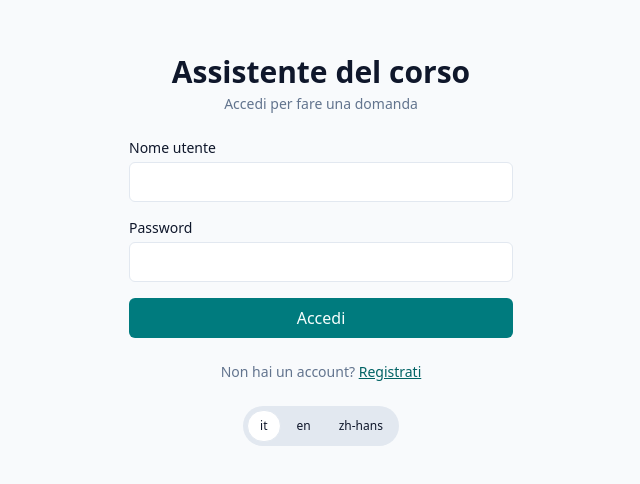
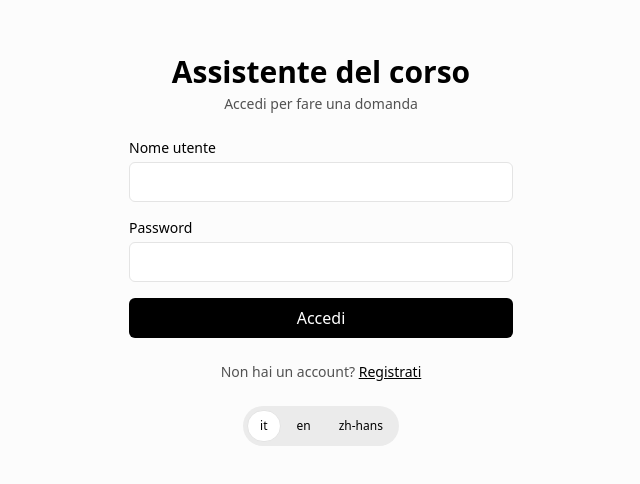
Before and after one commit to Zhengjunliang/multilingual-course-assistant, a React (Vite) app in the folder frontend/: page /login in a window 1280 px wide. Shown: the part 150-634 px from the top of the page, without its empty margins (319-959 px from the left). Built offline with nearby package versions, Linux system fonts and the light colour scheme; no server answers.

Commit message:
feat(frontend): take the palette to a neutral scale and turn the gate around

```diff
--- a/frontend/scripts/check-contrast.mjs
+++ b/frontend/scripts/check-contrast.mjs
@@ -32,21 +32,48 @@ const STYLESHEET = fileURLToPath(new URL("../src/index.css", import.meta.url));
 const TEXT = 4.5;
 const SHAPE = 3;
 
-/** Below this the "accent" is a grey, whatever else it is. */
-const MIN_CHROMA = 0.08;
+/**
+ * Above this a "neutral" token has a tint, whatever it is called.
+ *
+ * This is a ceiling, and it used to be a floor. The palette it guarded had an
+ * accent that was simply the ink, so the floor asked a question that could fail.
+ * The palette is deliberately achromatic now, every neutral token sits at
+ * exactly zero, and no legitimate edit can trip this. It catches inattention,
+ * not error, and the honest way to run it is knowing that.
+ */
+const MAX_CHROMA = 0.02;
+
+/** The neutral tokens. `--warn*` is the one colour left and is exempt. */
+const NEUTRAL = ["canvas", "surface", "ink", "muted", "line", "accent", "accent-ink", "mark"];
 
 const PAIRS = [
   { front: "ink", back: "canvas", min: TEXT, where: "index.css body rule" },
-  { front: "ink", back: "surface", min: TEXT, where: "AppHeader.tsx:42, card.tsx:19" },
-  { front: "muted", back: "canvas", min: TEXT, where: "ChatPage.tsx empty state" },
-  { front: "muted", back: "surface", min: TEXT, where: "CitationList.tsx:108" },
+  { front: "ink", back: "surface", min: TEXT, where: "card.tsx:19 card body" },
+  { front: "muted", back: "canvas", min: TEXT, where: "EmptyState.tsx:39 subtitle" },
+  { front: "muted", back: "surface", min: TEXT, where: "CitationList.tsx:113 excerpt" },
+  { front: "ink", back: "mark", min: TEXT, where: "AnswerStream.tsx:91 citation pill" },
+  { front: "muted", back: "mark", min: TEXT, where: "CitationList.tsx:113 on a lit card" },
   { front: "accent-ink", back: "accent", min: TEXT, where: "button.tsx:11 default variant" },
-  { front: "accent-text", back: "canvas", min: TEXT, where: "AnswerStream.tsx:35 link hover" },
-  { front: "accent-text", back: "surface", min: TEXT, where: "AnswerStream.tsx:35 inside a card" },
   { front: "accent", back: "canvas", min: SHAPE, where: "button.tsx:7 focus outline" },
-  { front: "accent", back: "surface", min: SHAPE, where: "CitationList.tsx:90 highlight ring" },
-  { front: "mark-ink", back: "mark", min: TEXT, where: "TurnView.tsx:56 question bubble" },
-  { front: "warn-ink", back: "warn", min: TEXT, where: "TurnView.tsx:80 failure box" },
+  { front: "accent", back: "surface", min: SHAPE, where: "input.tsx:9 focus outline" },
+  { front: "warn-ink", back: "warn", min: TEXT, where: "TurnView.tsx:110 failure box" },
+];
+
+/**
+ * Two fills that meet with no border between them.
+ *
+ * Contrast ratio is the wrong instrument here: it asks whether a letter can be
+ * read, and these pairs are asking whether a region exists at all. A step of
+ * two points of OKLCH lightness is what separates "the row under the pointer"
+ * from "nothing happened". The pairs are only those the interface composes
+ * *without* a border — a card is told apart by its outline, not its fill, so
+ * `--surface` against `--canvas` is one point apart on purpose and is not here.
+ */
+const STEP = 2;
+
+const LADDER = [
+  { a: "mark", b: "surface", where: "locale-switch.tsx:36 track, button.tsx:13 ghost hover" },
+  { a: "mark", b: "canvas", where: "AnswerStream.tsx:91 citation pill in the answer" },
 ];
 
 const THEMES = [
@@ -61,13 +88,22 @@ const THEMES = [
  * These blocks are flat lists of declarations and nothing nests inside them, so
  * a real parser would buy nothing. If that ever stops being true, this throws
  * on the missing token rather than reading a wrong one.
+ *
+ * Comments go first, and that is not tidiness. The search below is a plain
+ * `indexOf` for the selector, so the *prose* above a theme block competes with
+ * the block itself: a sentence in index.css that happens to mention `:root`
+ * would send this function into the comment and out again at the comment's own
+ * closing brace, finding no declarations and reporting a missing token — or,
+ * worse, finding some. Stripping comments first makes that impossible instead
+ * of leaving it to whoever edits the file next to remember.
  */
 function declarations(css, selector) {
-  const start = css.indexOf(selector);
+  const source = css.replace(/\/\*[\s\S]*?\*\//g, "");
+  const start = source.indexOf(selector);
   if (start === -1) throw new Error(`no ${selector} block in index.css`);
-  const open = css.indexOf("{", start);
-  const close = css.indexOf("}", open);
-  const block = css.slice(open + 1, close);
+  const open = source.indexOf("{", start);
+  const close = source.indexOf("}", open);
+  const block = source.slice(open + 1, close);
 
   const found = new Map();
   for (const [, name, value] of block.matchAll(/--([\w-]+)\s*:\s*([^;]+);/g)) {
@@ -148,40 +184,51 @@ for (const theme of THEMES) {
     return parseOklch(value, name);
   };
 
+  // Every check records a row, so `--verbose` prints exactly as many lines as
+  // the tally claims. It used to print twenty-two and say twenty-six, because
+  // the chroma checks never reached `measured` — a gate that miscounts itself
+  // is hard to trust about anything else.
+  const record = (label, detail, margin) => {
+    checked += 1;
+    measured.push({ label: `${theme.name}: ${label}`, detail, margin });
+  };
+
   for (const pair of PAIRS) {
     const ratio = contrast(colour(pair.front), colour(pair.back));
-    checked += 1;
-    measured.push({
-      label: `${theme.name}: --${pair.front} on --${pair.back}`,
-      ratio,
-      min: pair.min,
-    });
+    const label = `--${pair.front} on --${pair.back}`;
+    record(label, `${ratio.toFixed(2)}:1 (needs ${pair.min})`, ratio / pair.min);
     if (ratio < pair.min) {
       failures.push(
-        `${theme.name}: --${pair.front} on --${pair.back} is ${ratio.toFixed(2)}:1, ` +
+        `${theme.name}: ${label} is ${ratio.toFixed(2)}:1, ` +
           `needs ${pair.min}:1 (${pair.where})`,
       );
     }
   }
 
-  // An accent with no chroma is the defect this palette started from: `--accent`
-  // held the same value as `--ink`, so the interface had no colour of its own.
-  // Distinctness alone would not catch it — in the dark theme the two were
-  // already different values, and both were grey.
-  for (const name of ["accent", "accent-text"]) {
+  for (const name of NEUTRAL) {
     const { c } = colour(name);
-    checked += 1;
-    if (c < MIN_CHROMA) {
-      failures.push(`${theme.name}: --${name} has chroma ${c}, needs at least ${MIN_CHROMA}`);
+    record(`--${name} chroma`, `${c} (at most ${MAX_CHROMA})`, c === 0 ? Infinity : MAX_CHROMA / c);
+    if (c > MAX_CHROMA) {
+      failures.push(`${theme.name}: --${name} has chroma ${c}, at most ${MAX_CHROMA} is neutral`);
+    }
+  }
+
+  for (const rung of LADDER) {
+    // Whole points, not floats: see the note above the palette in index.css.
+    const delta = Math.abs(Math.round(colour(rung.a).l * 100) - Math.round(colour(rung.b).l * 100));
+    const label = `--${rung.a} against --${rung.b}`;
+    record(label, `${delta} points (needs ${STEP})`, delta / STEP);
+    if (delta < STEP) {
+      failures.push(
+        `${theme.name}: ${label} is ${delta} point(s) apart, ` + `needs ${STEP} (${rung.where})`,
+      );
     }
   }
 }
 
 if (verbose) {
-  for (const { label, ratio, min } of [...measured].sort(
-    (a, b) => a.ratio / a.min - b.ratio / b.min,
-  )) {
-    console.log(`  ${ratio.toFixed(2)}:1 (needs ${min}) — ${label}`);
+  for (const { label, detail } of [...measured].sort((a, b) => a.margin - b.margin)) {
+    console.log(`  ${detail} — ${label}`);
   }
 }
 
--- a/frontend/src/features/chat/ConversationSidebar.tsx
+++ b/frontend/src/features/chat/ConversationSidebar.tsx
@@ -45,7 +45,7 @@ export function ConversationSidebar({ conversations, onNavigate }: ConversationS
                       // something they are about to do: ink and a quiet fill,
                       // the same rule the language switch follows.
                       isActive
-                        ? "bg-mark font-medium text-mark-ink"
+                        ? "bg-mark font-medium text-ink"
                         : "text-muted hover:bg-mark hover:text-ink",
                     )
                   }
--- a/frontend/src/index.css
+++ b/frontend/src/index.css
@@ -18,16 +18,28 @@
  * about, which is why biome.json turns `tailwindDirectives` on: without it this
  * file is a parse error rather than a file the linter has an opinion about.
  *
- * The accent is two variables, not one, and the reason is what each is asked to
- * survive. `--accent` is a *surface*: a button's fill, a focus outline, the ring
- * around a highlighted card — things a reader only has to see, which WCAG 1.4.11
- * settles at 3:1. `--accent-text` is *ink*: the accent used as words on the page
- * background, which needs 4.5:1. Held to one value, the surface has to give up
- * its colour to meet the stricter rule, and the result is the defect this file
- * used to have — an `--accent` that was simply `--ink`, a colour that never
- * offends and never characterises. Split, each side is tuned against its own
- * threshold, and `scripts/check-contrast.mjs` reads these very declarations to
- * prove it, in both themes, on every commit.
+ * The palette is achromatic on purpose. Every token below has zero chroma
+ * except the three `--warn*`, which are the one colour left in the interface —
+ * spent on a failure, never on a preference. `scripts/check-contrast.mjs` reads
+ * these very declarations and holds the neutral tokens to a chroma *ceiling*,
+ * so a tint cannot creep back in unnoticed.
+ *
+ * Be clear about what that ceiling is worth: with every neutral token at
+ * exactly zero, no legitimate edit can trip it. It is a guard against
+ * inattention, not a measurement under tension. The assertion it replaced —
+ * that the accent is not simply the ink — is no longer defensible with a
+ * number, because here the accent *is* the ink by choice: `--accent` is the
+ * black a button fills with, `--ink` the black a sentence is written in, and
+ * they agree. What used to be carried by colour, the link between a citation
+ * in the answer and its source card, is carried by fill instead: a pill wears
+ * `--mark` and the highlighted card wears `--mark` with an ink ring. Those are
+ * asserted in CitationList.test.tsx, because no colour gate can see them.
+ *
+ * `--accent` and `--accent-ink` are still two variables rather than one,
+ * because a surface and the ink that sits on it are inverses: black fill with
+ * white lettering in the light theme, white fill with black lettering in the
+ * dark one. There is no third accent variable. One that only ever equalled
+ * `--ink` would be a second name for a colour that already has one.
  *
  * Spacing and type are named here for the same reason the colours are: `px-4`
  * says how far, not what for, and two components meaning "a control's side
@@ -43,9 +55,7 @@
   --color-line: var(--line);
   --color-accent: var(--accent);
   --color-accent-ink: var(--accent-ink);
-  --color-accent-text: var(--accent-text);
   --color-mark: var(--mark);
-  --color-mark-ink: var(--mark-ink);
   --color-warn: var(--warn);
   --color-warn-line: var(--warn-line);
   --color-warn-ink: var(--warn-ink);
@@ -81,36 +91,39 @@
   --text-display--line-height: 2.25rem;
 }
 
+/*
+ * Lightness is written in whole percentage points, and the gate compares it
+ * that way. Two fills that touch without a border between them have to stand a
+ * step apart, and `0.25 - 0.23` in binary floating point is 0.0199999999999999
+ * — a correct palette failing its own rule on the last bit. Integers have no
+ * such edge.
+ */
 :root {
-  --canvas: oklch(98.4% 0.003 247.86);
+  --canvas: oklch(99% 0 0);
   --surface: oklch(100% 0 0);
-  --ink: oklch(20.8% 0.042 265.75);
-  --muted: oklch(55.4% 0.046 257.42);
-  --line: oklch(92.9% 0.013 255.51);
-  --accent: oklch(52% 0.11 196);
-  --accent-ink: oklch(99% 0.008 196);
-  --accent-text: oklch(44% 0.1 196);
-  --mark: oklch(92.9% 0.013 255.51);
-  --mark-ink: oklch(37.2% 0.044 257.29);
-  --warn: oklch(98.7% 0.022 95.28);
-  --warn-line: oklch(82.8% 0.111 82);
-  --warn-ink: oklch(41.4% 0.112 45.9);
+  --ink: oklch(0% 0 0);
+  --muted: oklch(44% 0 0);
+  --line: oklch(92% 0 0);
+  --accent: oklch(0% 0 0);
+  --accent-ink: oklch(100% 0 0);
+  --mark: oklch(94% 0 0);
+  --warn: oklch(96% 0.02 23);
+  --warn-line: oklch(63% 0.19 23);
+  --warn-ink: oklch(45% 0.18 23);
 }
 
 [data-theme="dark"] {
-  --canvas: oklch(20.8% 0.042 265.75);
-  --surface: oklch(27.9% 0.041 260.03);
-  --ink: oklch(96.8% 0.007 247.9);
-  --muted: oklch(70.4% 0.04 256.79);
-  --line: oklch(37.2% 0.044 257.29);
-  --accent: oklch(72% 0.12 196);
-  --accent-ink: oklch(20.8% 0.042 265.75);
-  --accent-text: oklch(82% 0.1 196);
-  --mark: oklch(37.2% 0.044 257.29);
-  --mark-ink: oklch(96.8% 0.007 247.9);
-  --warn: oklch(27.9% 0.041 260.03);
-  --warn-line: oklch(55.5% 0.115 65);
-  --warn-ink: oklch(90.1% 0.076 70.7);
+  --canvas: oklch(0% 0 0);
+  --surface: oklch(14% 0 0);
+  --ink: oklch(100% 0 0);
+  --muted: oklch(72% 0 0);
+  --line: oklch(26% 0 0);
+  --accent: oklch(100% 0 0);
+  --accent-ink: oklch(0% 0 0);
+  --mark: oklch(25% 0 0);
+  --warn: oklch(22% 0.03 23);
+  --warn-line: oklch(69% 0.2 24);
+  --warn-ink: oklch(85% 0.09 23);
 }
 
 html,
--- a/frontend/src/routes/LoginPage.tsx
+++ b/frontend/src/routes/LoginPage.tsx
@@ -79,7 +79,7 @@ export default function LoginPage() {
 
       <p className="text-center text-body text-muted">
         {t("auth.noAccount")}{" "}
-        <Link to="/register" className="text-accent-text underline">
+        <Link to="/register" className="font-medium text-ink underline">
           {t("auth.register")}
         </Link>
       </p>
--- a/frontend/src/routes/RegisterPage.tsx
+++ b/frontend/src/routes/RegisterPage.tsx
@@ -105,7 +105,7 @@ export default function RegisterPage() {
 
       <p className="text-center text-body text-muted">
         {t("auth.haveAccount")}{" "}
-        <Link to="/login" className="text-accent-text underline">
+        <Link to="/login" className="font-medium text-ink underline">
           {t("auth.logIn")}
         </Link>
       </p>
```
Also changed, not shown: frontend/src/features/chat/AnswerStream.tsx (+13 -7 lines), frontend/src/features/chat/CitationList.tsx (+7 -2 lines), frontend/src/features/chat/TurnView.tsx (+10 -5 lines), frontend/src/routes/StyleguidePage.tsx (+3 -6 lines), 2 other files (tests, documents, lock files or other folders).
